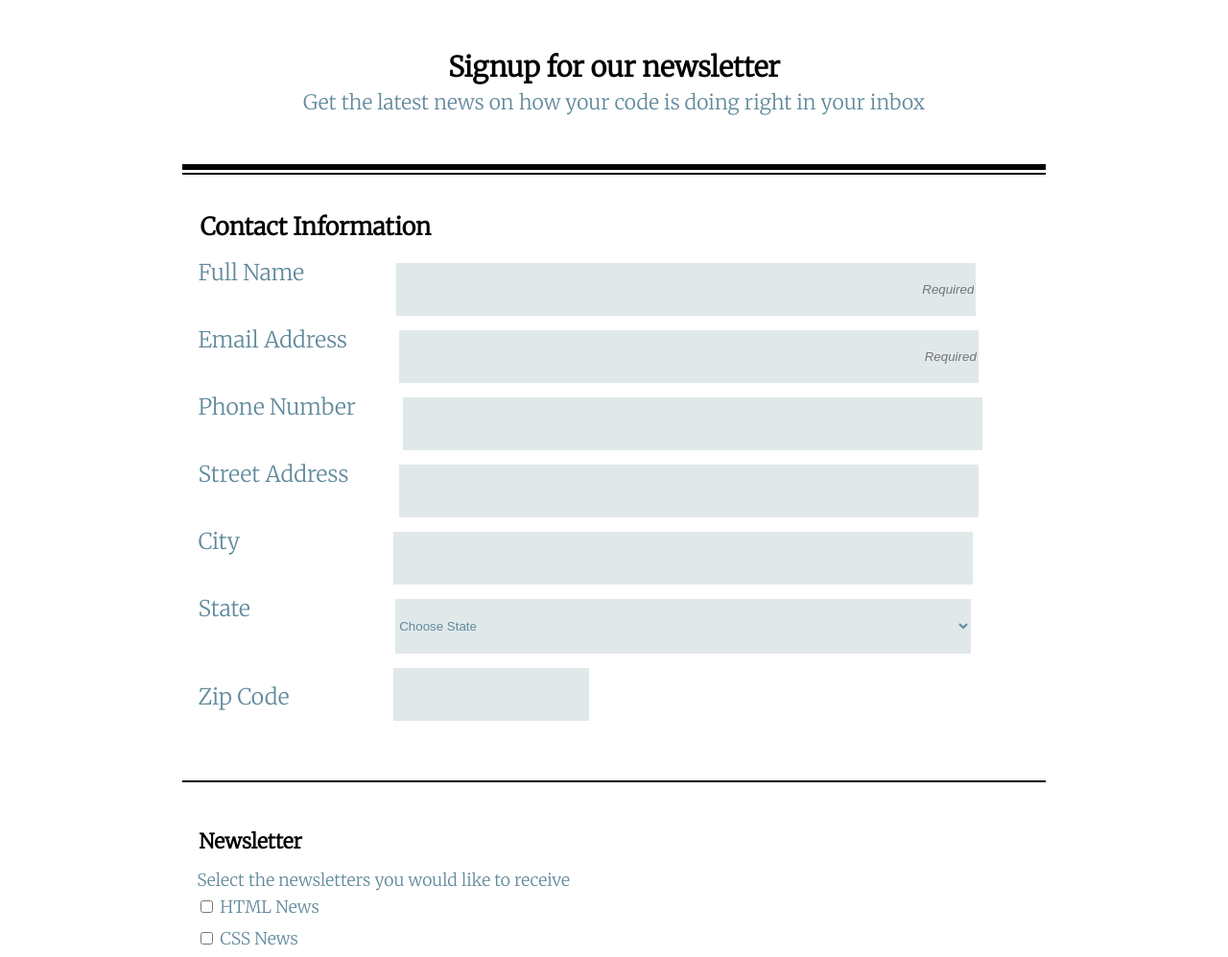
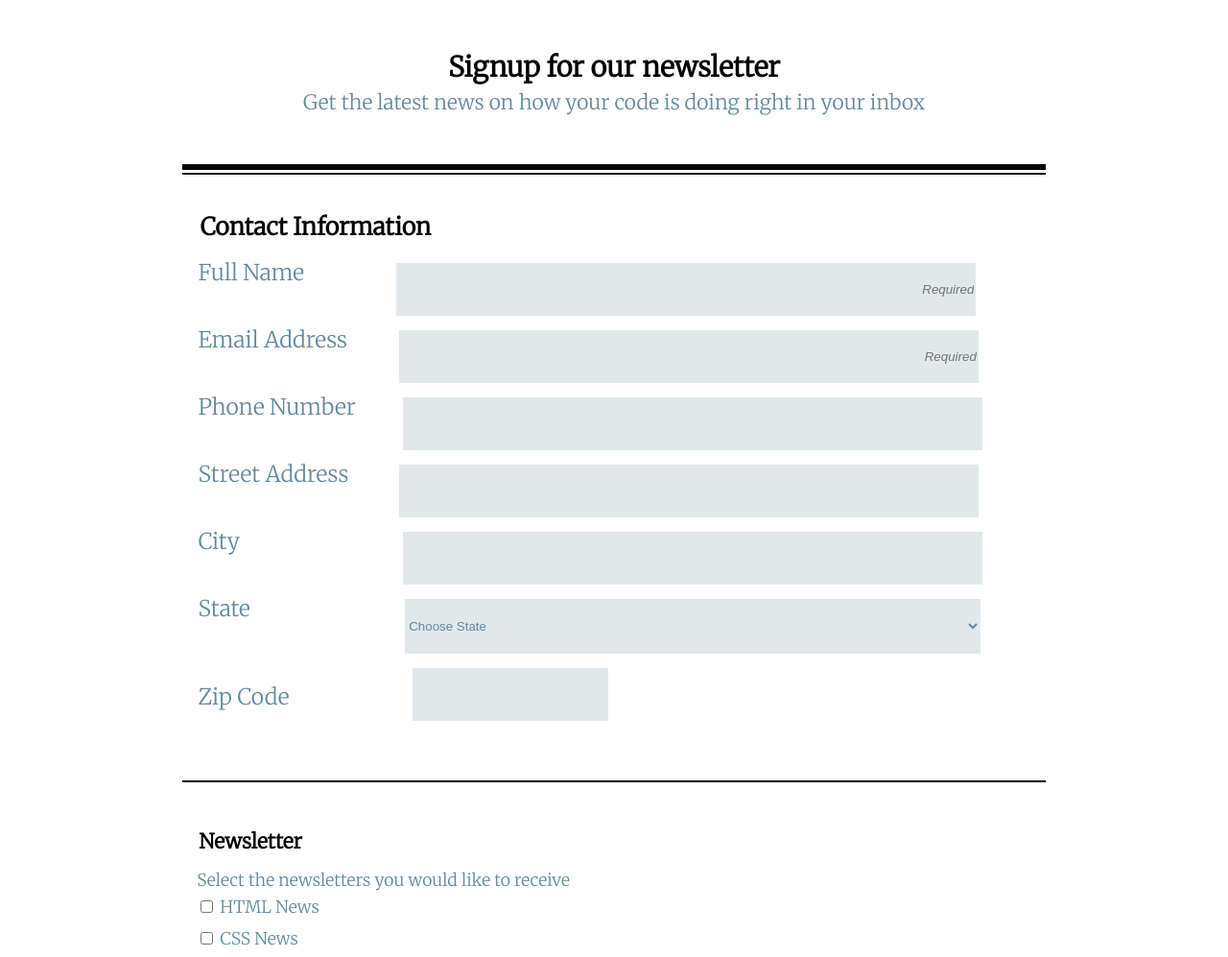
Before and after one commit to masakazu61/TTH-FEWD-TechDegree-Project-3, a plain HTML site: page index.html in a window 1280 px wide. Shown: the part 78-1075 px from the top of the page at 96% size. Drawn offline with Linux system fonts and the light colour scheme.

Commit message:
Update styles.css

```diff
--- a/css/styles.css
+++ b/css/styles.css
@@ -226,16 +226,16 @@ textarea {
   }
 
   #city {
-    margin-left: 100px;
+    margin-left: 120px;
   }
 
   #state {
-    margin-left: 90px;
+    margin-left: 110px;
   }
 
   #zipcode {
     margin-top: -15px;
-    margin-right: 460px;
+    margin-right: 440px;
     max-width: 200px;
   }
 
```
